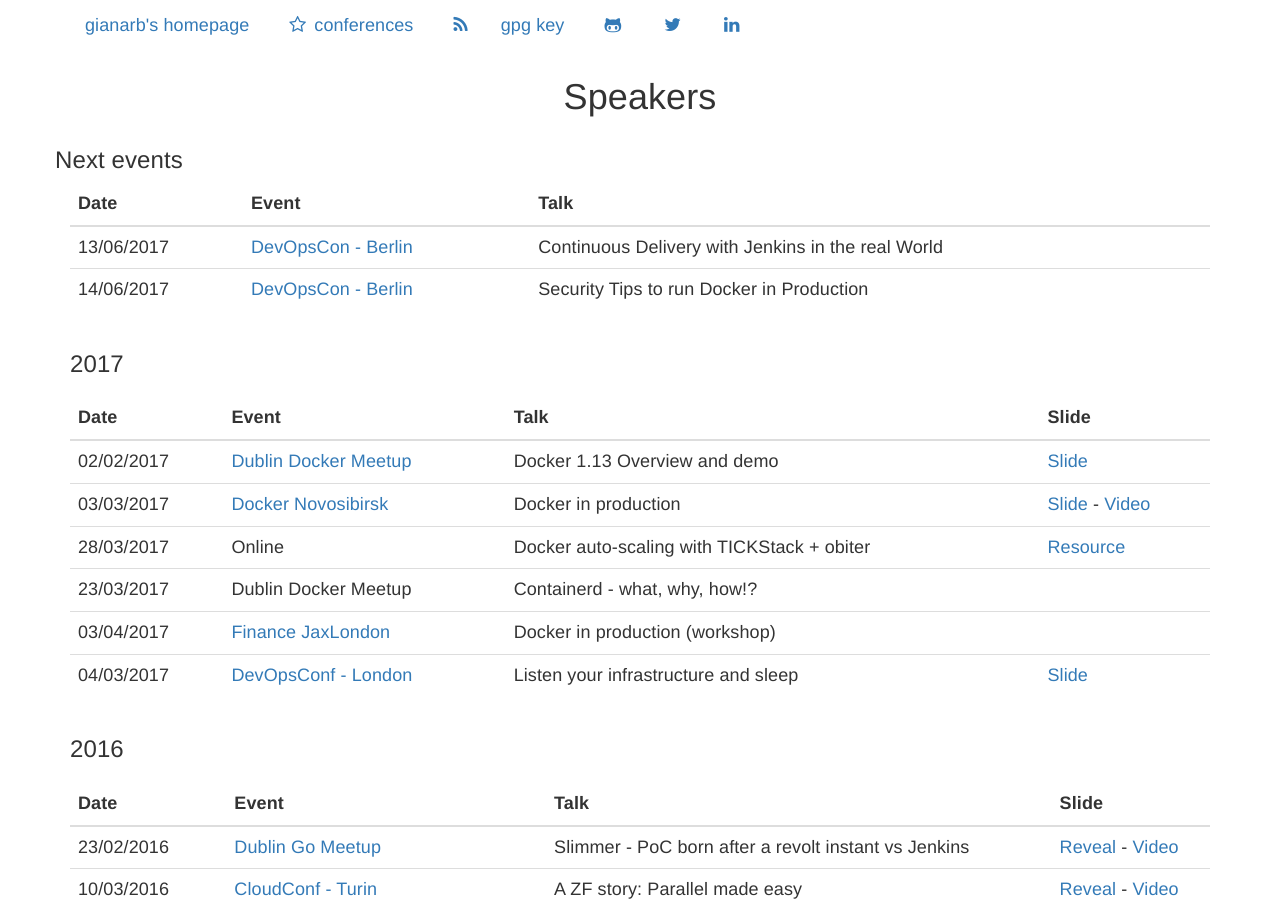
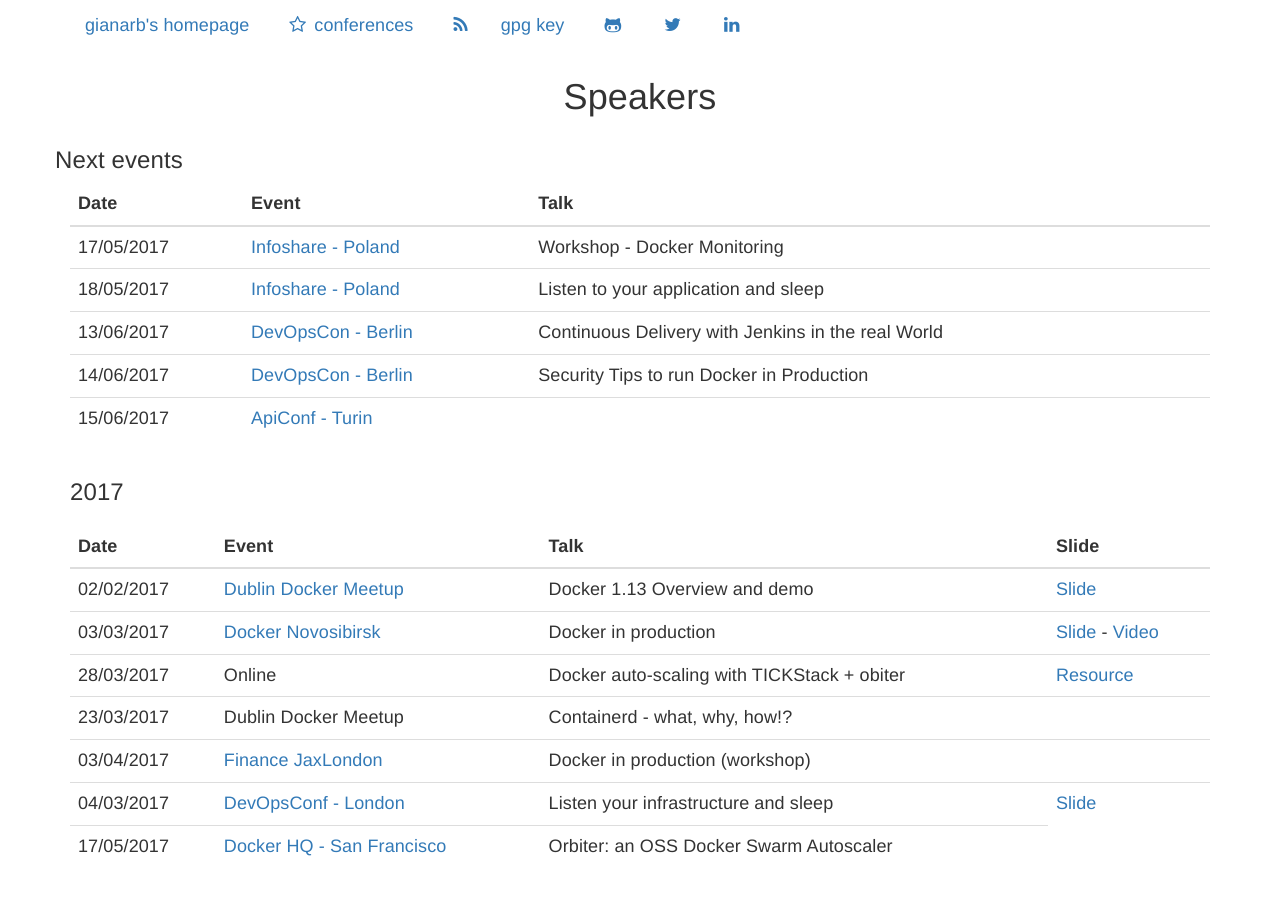
Before and after one commit to gianarb/gianarb.github.com, a Jekyll site: the page built from conferences.html, in a window 1280 px wide and 900 px high. Built offline with Jekyll 4.4.1, drawn with Linux system fonts in a browser that asks for light colours; nearby versions of some CDN libraries.

Commit message:
Update conferences and next events

```diff
--- a/_includes/next-events.html
+++ b/_includes/next-events.html
@@ -12,6 +12,20 @@
           </thead>
           <tbody>
             <tr>
+              <td>17/05/2017</td>
+              <td><a href="https://infoshare.pl/speakers/#p871" target="_blank">
+                Infoshare - Poland
+              </a></td>
+              <td>Workshop - Docker Monitoring</td>
+            </tr>
+            <tr>
+              <td>18/05/2017</td>
+              <td><a href="https://infoshare.pl/speakers/#p871" target="_blank">
+                Infoshare - Poland
+              </a></td>
+              <td>Listen to your application and sleep</td>
+            </tr>
+            <tr>
               <td>13/06/2017</td>
               <td><a href="https://devopsconference.de/session/continuous-delivery-with-jenkins-in-the-real-world/" target="_blank">
                 DevOpsCon - Berlin
@@ -25,6 +39,13 @@
               </a></td>
               <td>Security Tips to run Docker in Production</td>
             </tr>
+            <tr>
+              <td>15/06/2017</td>
+              <td><a href="http://2017.apiconf.it/" target="_blank">
+                ApiConf - Turin
+              </a></td>
+              <td></td>
+            </tr>
           </tbody>
         </table>
     </div>
--- a/conferences.html
+++ b/conferences.html
@@ -72,6 +72,13 @@
               </a></td>
               <td>Listen your infrastructure and sleep</td>
               <td><a href target="_blank" href="https://www.slideshare.net/GianlucaArbezzano/tick-stack-listen-your-infrastructure-and-please-sleep">Slide</a></td>
+            </tr>
+            <tr>
+              <td>17/05/2017</td>
+              <td><a href="https://www.meetup.com/Docker-meetups/events/239675248/" target="_blank">
+                Docker HQ - San Francisco
+              </a></td>
+              <td>Orbiter: an OSS Docker Swarm Autoscaler</td>
             </tr>
           </tbody>
       </table>
```
